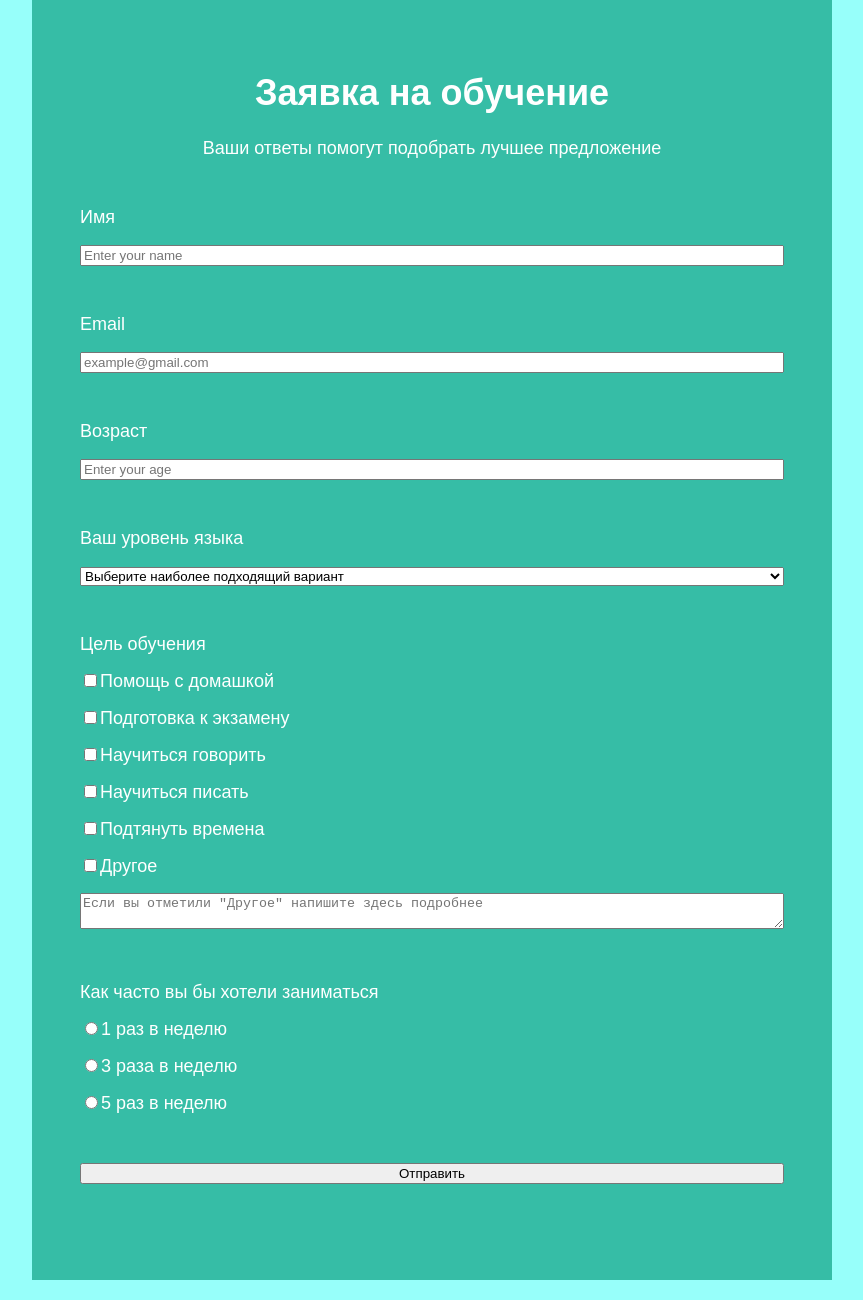
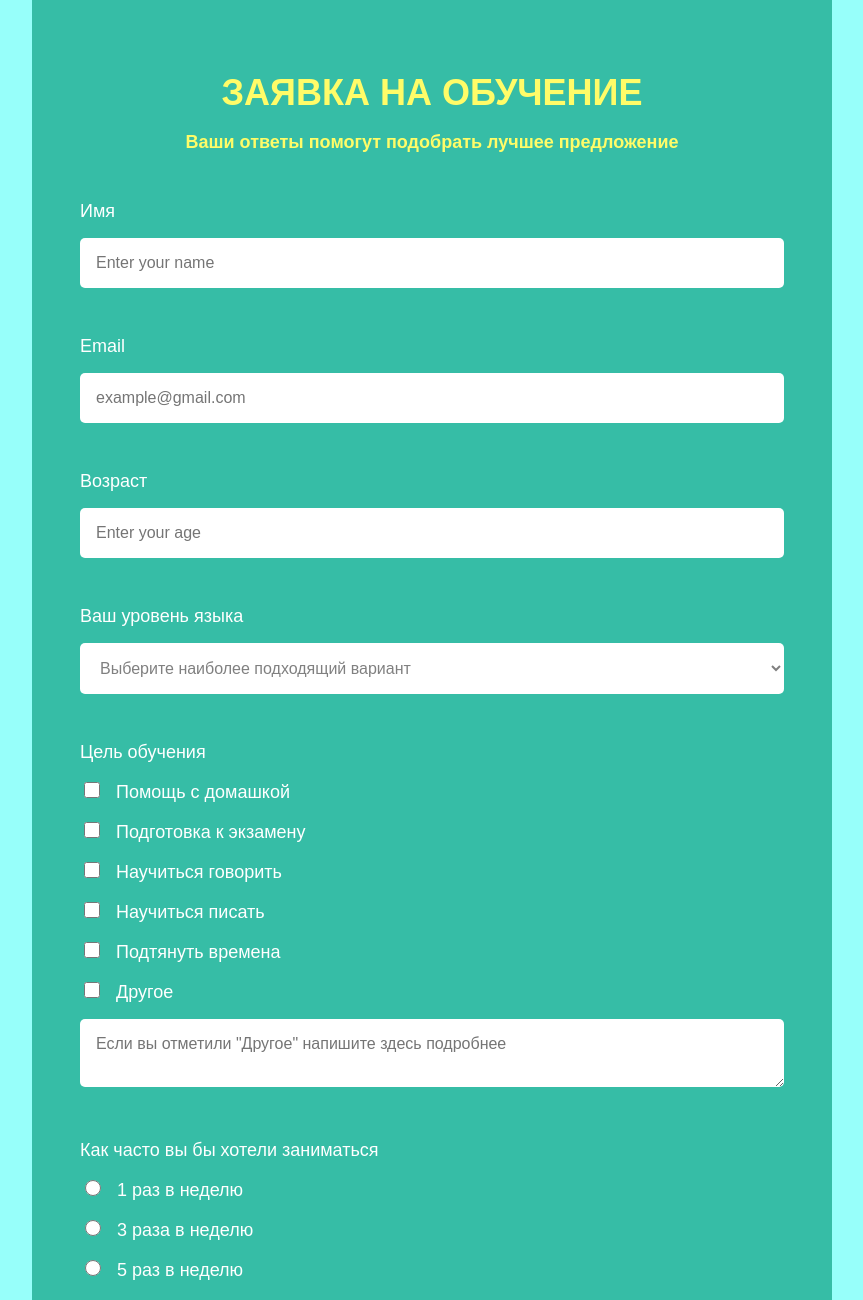
Before and after one commit to PetrovaNina/Survey-Form, a plain HTML site: page index.html in a window 1280 px wide. Shown: the top 1300 px of the page, without its empty margins (208-1071 px from the left). Drawn offline with Linux system fonts and the light colour scheme.

Commit message:
Styles for blancks and interactive elements added

```diff
--- a/index.html
+++ b/index.html
@@ -47,7 +47,7 @@
                 <label><input type="checkbox" name="frequency" value="Научиться писать">Научиться писать</label>
                 <label><input type="checkbox" name="frequency" value="Подтянуть времена">Подтянуть времена</label>
                 <label><input type="checkbox" name="frequency" value="Другое">Другое</label>
-                <textarea type="checkbox" name="frequency" class="input-textarea"
+                <textarea name="frequency" class="input-textarea"
                     placeholder='Если вы отметили "Другое" напишите здесь подробнее'></textarea>
             </div>
             <div class="form-item">
--- a/style.css
+++ b/style.css
@@ -23,6 +23,13 @@ main {
 
 header {
     text-align: center;
+    font-weight: bolder;
+    color: rgb(255, 252, 104);
+}
+
+header #title {
+    text-transform: uppercase;
+    margin-bottom: 0;
 }
 
 .form-item {
@@ -38,8 +45,35 @@ header {
     resize: vertical;
 }
 
-.form-item label,
-.form-item p {
+.form-item label, .form-item p {
     display: block;
     margin: 2vmin 0;
 }
+
+.form-item input, .input-textarea, select {
+    padding: 1em;
+    font-family: inherit;
+    font-size: 16px;
+    color: gray;
+    border-radius: 5px;
+    border: none;
+    background-color: #fff;
+}
+
+[type="checkbox"], [type="radio"] {
+    width: 1em;
+    height: 1em;
+    margin-right: 1em;
+}
+
+button {
+    padding: 0.5em;
+    font-family: inherit;
+    font-size: 25px;
+    font-weight: bold;
+    text-transform: uppercase;
+    color: rgb(54, 189, 166);
+    border-radius: 5px;
+    border: none;
+    background-color: rgb(255, 252, 98);
+}
```
